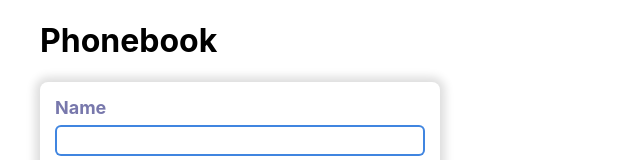
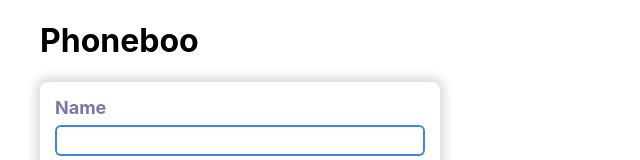
Before and after one commit to bromes-bvs/goit-react-hw-02-phonebook, a React (Create React App) app: page / in a window 1280 px wide. Shown: the top 160 px of the page, without its empty margins (0-640 px from the left). Built offline with nearby package versions, Linux system fonts and the light colour scheme.

Commit message:
terminal

```diff
--- a/src/components/App.jsx
+++ b/src/components/App.jsx
@@ -60,7 +60,7 @@
     );
     return (
       <Wrapper>
-        <h1>Phonebook</h1>
+        <h1>Phoneboo</h1>
         <ContactForm onSubmiting={this.handelSubmit} />
         <h2>Contacts</h2>
         <Filter value={this.state.filter} onChange={this.handleChange} />
```
